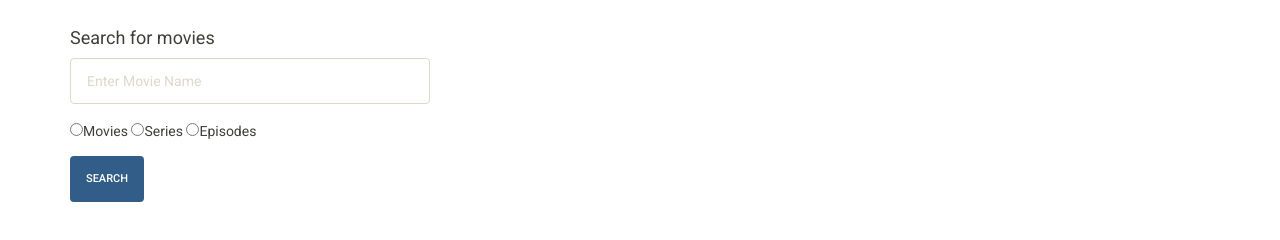
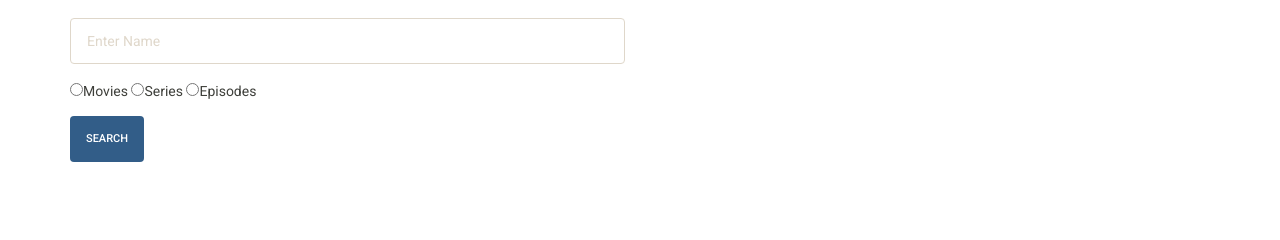
Before and after one commit to alwayzpraveen/moviedb, a plain HTML site: page index.htm in a window 1280 px wide. Shown: the part 66-306 px from the top of the page. Drawn offline with nearby package versions, Linux system fonts and the light colour scheme; some packages are replaced by stand-ins of ours.

Commit message:
Movie DB

```diff
--- a/layouts/home.htm
+++ b/layouts/home.htm
@@ -1,9 +1,8 @@
 <div class="row">
-	<div class="col-md-4">
-		<h4>Search for movies</h4>
+	<div class="col-md-6">
 		<form ng-submit="submit()">
 		<div class="form-group">
-			<input type="text" ng-model="movie" class="form-control" placeholder="Enter Movie Name" required>
+			<input type="text" ng-model="movie" class="form-control" placeholder="Enter Name" required>
 		</div>
 		<div class="form-group">
 	 <input name="movies" value="movie" type="radio" ng-model="type">Movies
```
Also changed, not shown: layouts/movie.htm (+2 -0 lines).
